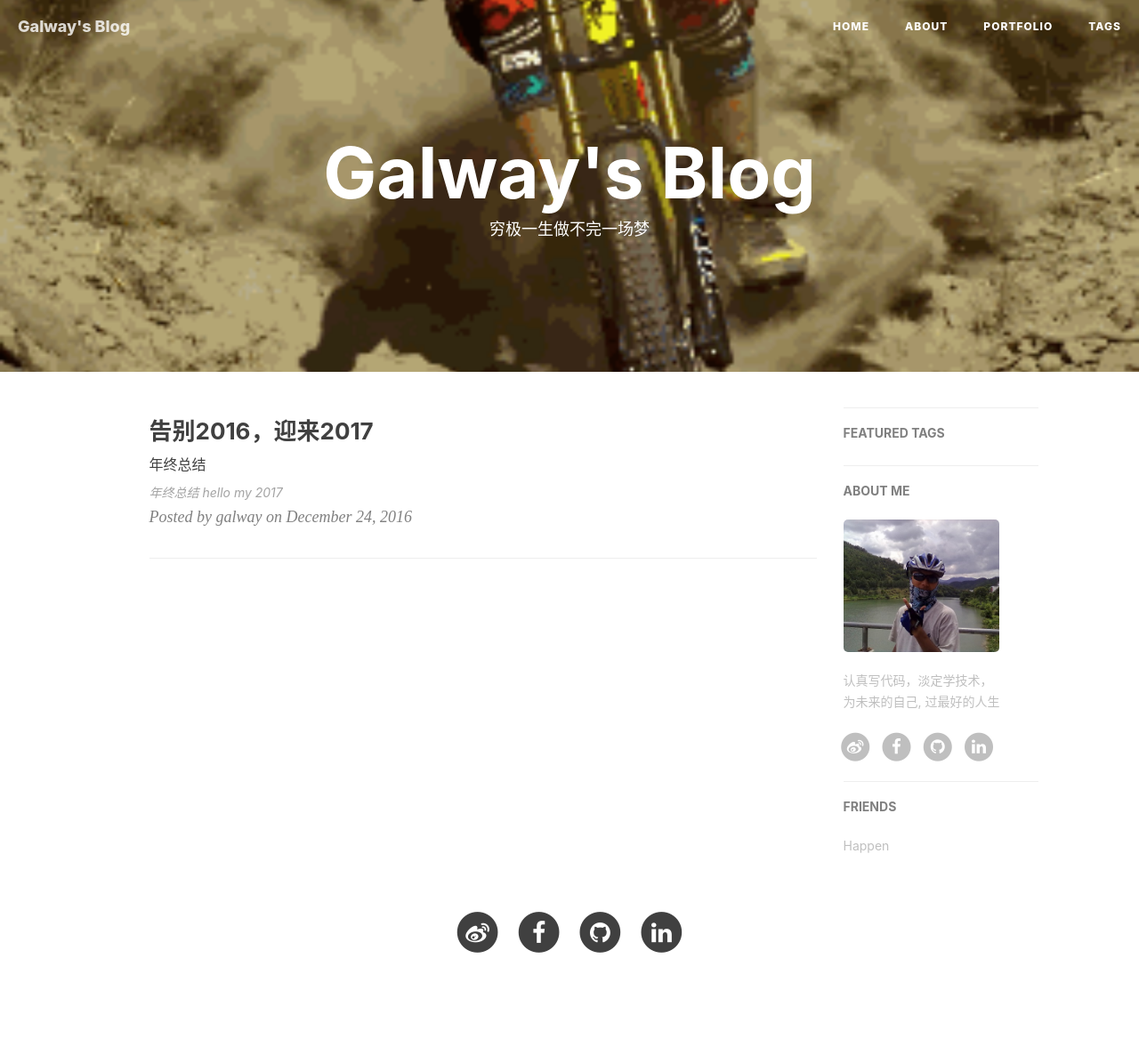
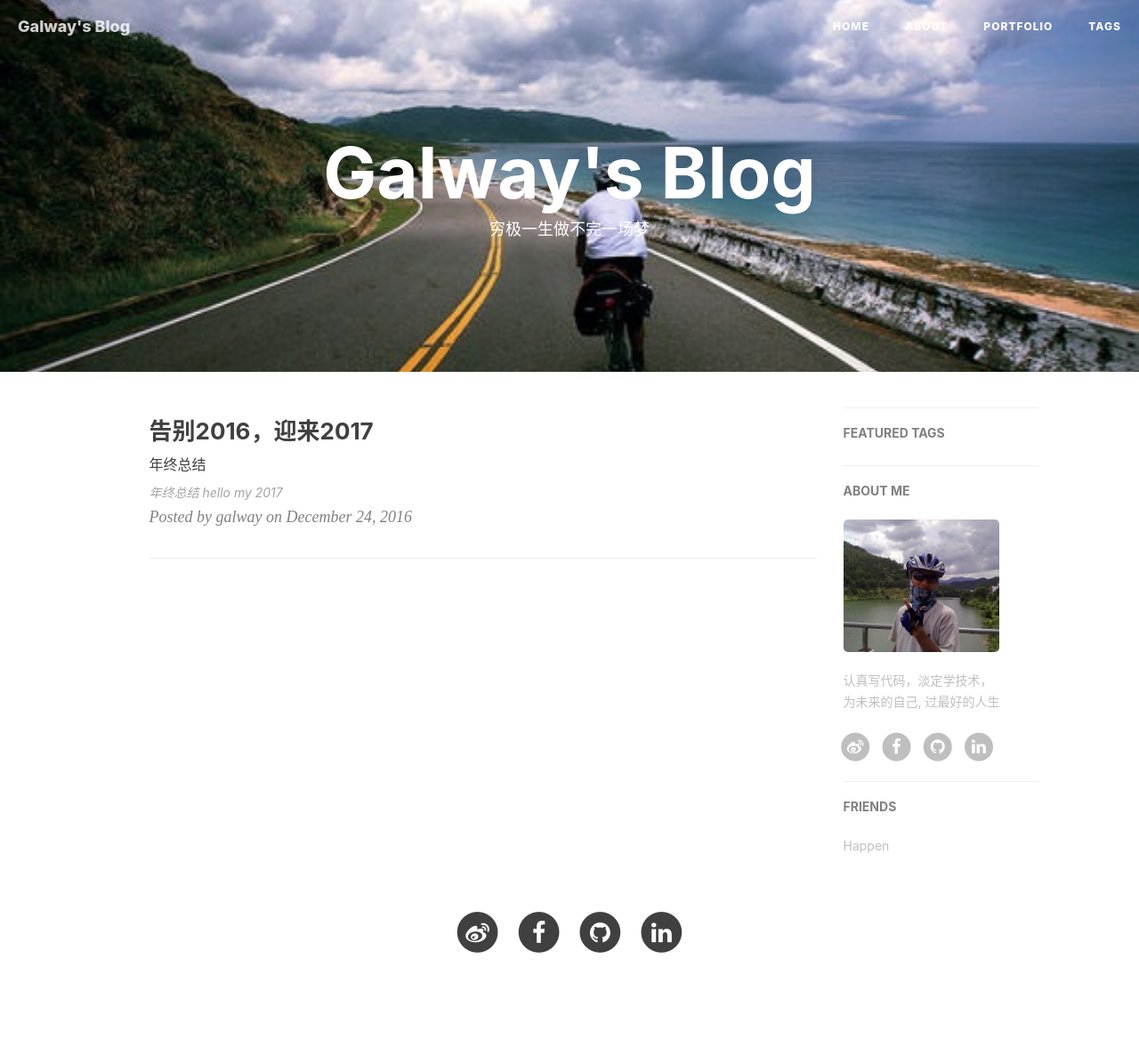
Before and after one commit to gaoweibupt/gaoweibupt.github.io, a Jekyll site: the page built from index.html, in a window 1280 px wide. Shown: the whole page at 89% size. Built offline with Jekyll 4.4.1, drawn with Linux system fonts in a browser that asks for light colours; nearby versions of some CDN libraries; the list of posts is cut into pages by our own code; comment, search, counter and statistics services are not loaded.

Commit message:
[首页图片]

```diff
--- a/_config.yml
+++ b/_config.yml
@@ -1,7 +1,7 @@
 # Site settings
 title: Galway's Blog
 SEOTitle: galway的博客 | Galway's Blog
-header-img: img/bike.gif
+header-img: img/bike.jpg
 email: gaoweibupt@gmail.com
 description: "关于生活、关于人生、关于编码 | galway，Web Designer，Phper, Javaer | 这里是 @galway 的个人博客，与你一起探讨技术人生。"
 keyword: "gaowei, galway, 高威, bupt, 博客, 个人网站, 互联网, 后台, 设计, 产品, 金融, 百度"
```
Also changed, not shown: img/bike.jpg (added).
